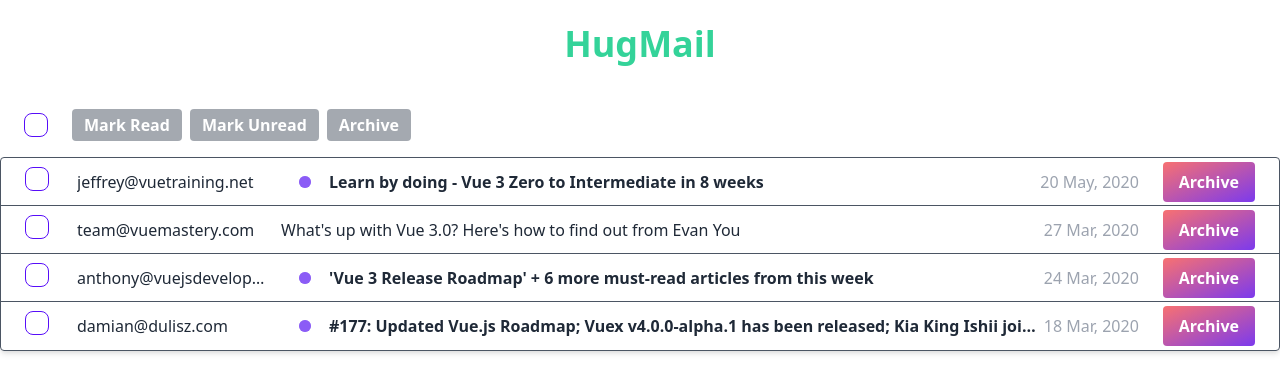
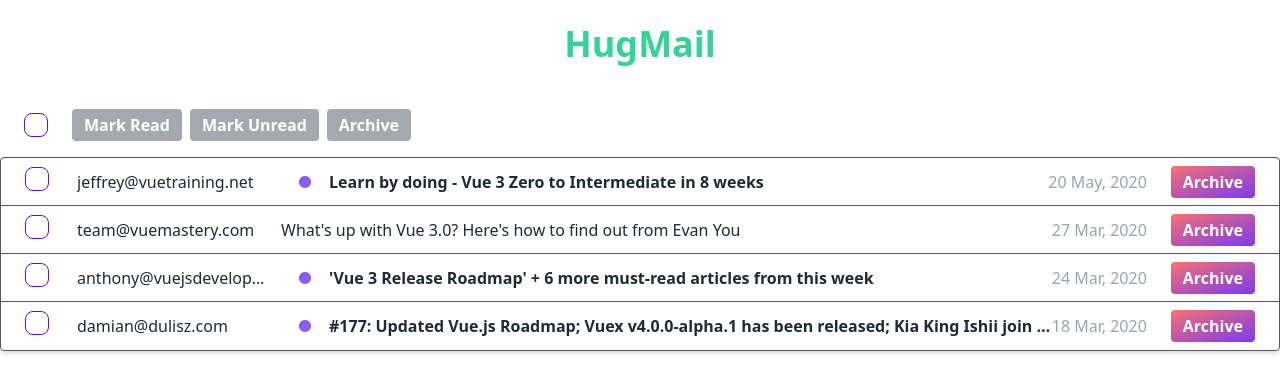
Before and after one commit to hugobytes/gmail-2.0, a Vue app: page / in a window 1280 px wide. Shown: the top 392 px of the page. Built offline with nearby package versions, Linux system fonts and the light colour scheme; data requests are answered from the project's data file.

Commit message:
Neaten up buttons and bulk action bar

```diff
--- a/src/components/MailTable.vue
+++ b/src/components/MailTable.vue
@@ -63,8 +63,8 @@
       </div>
       <button
         class="
-          px-4
-          py-2
+          px-3
+          py-1
           bg-gradient-to-br
           from-red-400
           to-purple-600
--- a/src/components/SuperActionBar.vue
+++ b/src/components/SuperActionBar.vue
@@ -65,12 +65,6 @@
     >
       Archive
     </button>
-    <div class="flex-1" />
-    <div>
-      <h2 class="font-bold text-xl text-white">
-        Emails selected: {{ emailSelection.emails.size }}
-      </h2>
-    </div>
   </div>
 </template>
 
```
